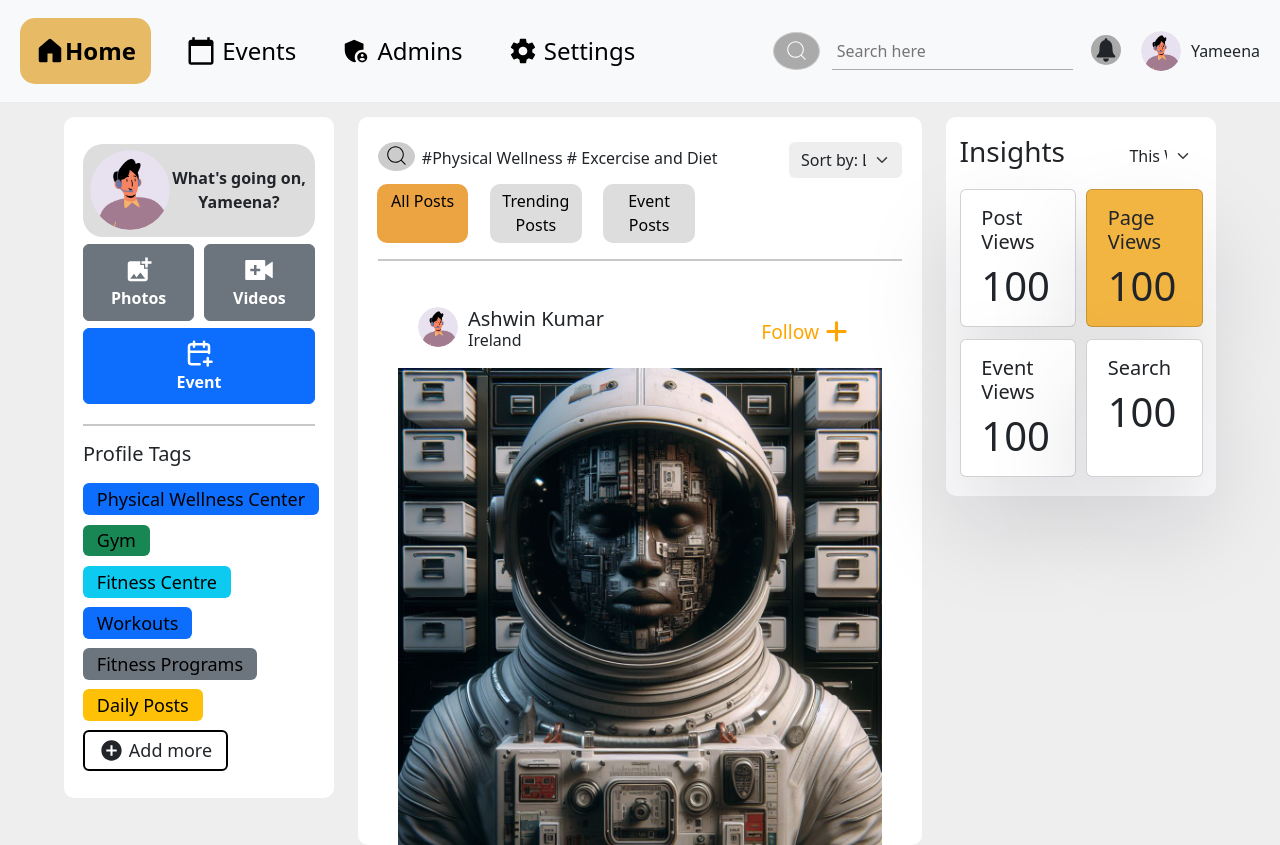
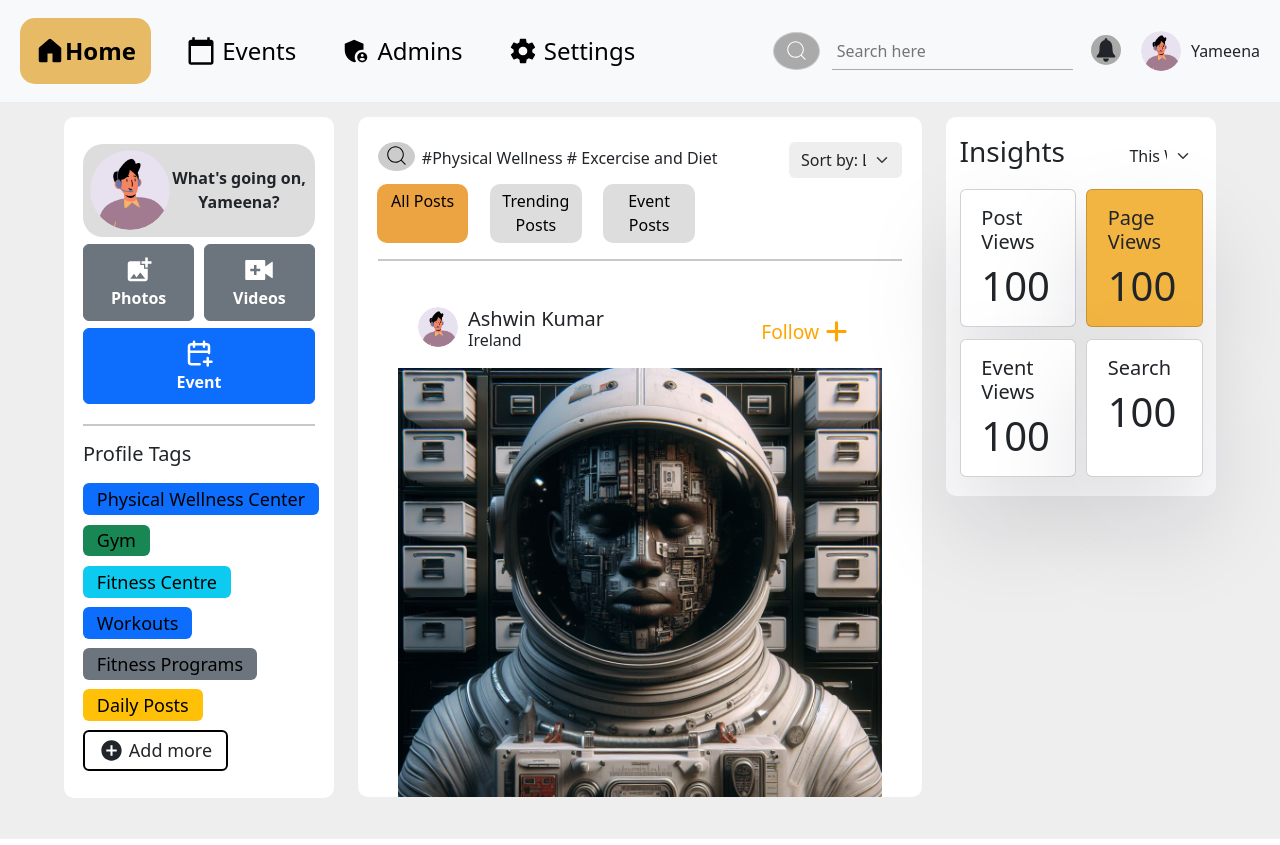
Before and after one commit to kirshipugaz/ashwin-front-code-react, a React (Vite) app in the folder vite-project/: page / in a window 1280 px wide. Built offline with nearby package versions, Linux system fonts and the light colour scheme.

Commit message:
Integrated react-bootstrap, posts scroll-bar hidden, scroll functionality added wherever needed

```diff
--- a/vite-project/package.json
+++ b/vite-project/package.json
@@ -12,6 +12,7 @@
   "dependencies": {
     "bootstrap": "^5.3.3",
     "react": "^18.2.0",
+    "react-bootstrap": "^2.10.2",
     "react-dom": "^18.2.0",
     "react-icons": "^5.2.1",
     "react-router-dom": "^6.23.1"
--- a/vite-project/src/App.jsx
+++ b/vite-project/src/App.jsx
@@ -1,4 +1,3 @@
-import { useState } from 'react'
 import SignUp from './pages/auth/SignUp'
 import "./../node_modules/bootstrap/dist/css/bootstrap.min.css"
 import Login from './pages/auth/Login'
--- a/vite-project/src/components/PostFeed.jsx
+++ b/vite-project/src/components/PostFeed.jsx
@@ -2,25 +2,26 @@ import React from 'react';
 import '../css/postFeed.css';
 import Post from './Post';
 import { CiSearch } from "react-icons/ci";
+import { Row, Col } from 'react-bootstrap';
 
 function PostFeed() {
 
 
   return (
     <main className="total-post-feed">
-      <div className='row'>
-        <div className='col-lg-8'>
+      <Row>
+        <Col lg={8}>
           <button className='search-button-post-feed'><CiSearch size={25} /></button>#Physical Wellness # Excercise and Diet
-        </div>
-        <div className='col-lg-1'></div>
-        <div className='col-lg-3'>
+        </Col>
+        <Col lg={1}></Col>
+        <Col lg={3}>
           <select className="form-select posts-sort-by" aria-label="Small select example">
             <option value="latest">Sort by: Latest</option>
             <option value="none">Sort by: none</option>
           </select>
-        </div>
-      </div>
-      <div className='row'>
+        </Col>
+      </Row>
+      <Row>
         <a className='col-2 posts-type-link posts-type-current'>
             All Posts
         </a>
@@ -30,7 +31,7 @@ function PostFeed() {
         <a className='col-2 posts-type posts-type-link'>
           Event Posts
         </a>
-      </div>
+      </Row>
       <hr className="border border-dark border-1 opacity-20"></hr>
       <div className='post-feed'>
         <Post />
--- a/vite-project/src/css/SignUp.css
+++ b/vite-project/src/css/SignUp.css
@@ -261,10 +261,11 @@
 .background {
     background-color: #eeeeee;
     margin: 0;
+    height: 92vh;
 }
 
 
-@media (min-width : 1200px) {
+@media (min-width : 1200px) and (min-height: 850px) {
     body {
         overflow: hidden !important;
         height: 100%;
--- a/vite-project/src/css/insights.css
+++ b/vite-project/src/css/insights.css
@@ -3,6 +3,7 @@
     background-color: white;
     border-radius: 10px;
     padding: 7% 5% 7% 5%;
+    margin-bottom: 20px;
 }
 
 .insights-header {
--- a/vite-project/src/css/postFeed.css
+++ b/vite-project/src/css/postFeed.css
@@ -3,9 +3,13 @@
     padding: 20px;
     border-radius: 10px;
     margin-top: 2.5%;
-    height: 91vh;
+    height: 85vh;
     overflow: hidden;
     padding-bottom: 10px;
+}
+
+.post-feed::-webkit-scrollbar {
+  display: none;
 }
 
 .post-feed {
@@ -13,7 +17,7 @@
     padding: 20px;
     border-radius: 10px;
     margin-top: 2.5%;
-    height: 73vh;
+    height: 74vh;
     overflow: scroll !important;
     overflow-y: visible;
   }
--- a/vite-project/src/css/sidebar.css
+++ b/vite-project/src/css/sidebar.css
@@ -3,6 +3,7 @@
     margin-top: 5%;
     padding: 10% 7%;
     border-radius: 10px;
+    margin-bottom: 20px;
   }
 
   .profile-section {
--- a/vite-project/src/pages/Home.jsx
+++ b/vite-project/src/pages/Home.jsx
@@ -3,6 +3,7 @@ import Header from "../components/homeHeader";
 import Sidebar from "../components/sidebar";
 import PostFeed from "../components/PostFeed";
 import Insights from "../components/Insights";
+import {Row, Col} from "react-bootstrap"
 
 const Home = () => {
   return (
@@ -10,18 +11,18 @@ const Home = () => {
       <Header />
       <div className="background">
       <div className="container1">
-        <div className="row">
-          <div className="col-xl-3 col-lg-12">
+        <Row>
+          <Col xl={3} lg={12}>
             <Sidebar />
-          </div>
+          </Col>
 
-          <div className="col-xl-6 col-lg-12">
+          <Col xl={6} lg={12}>
             <PostFeed />
-          </div>
-          <div className="col-xl-3 col-lg-12">
+          </Col>
+          <Col xl={3} lg={12}>
             <Insights />
-          </div>
-        </div>
+          </Col>
+        </Row>
       </div>
       </div>
     </>
```
Also changed, not shown: 1 other file (tests, documents, lock files or other folders).
